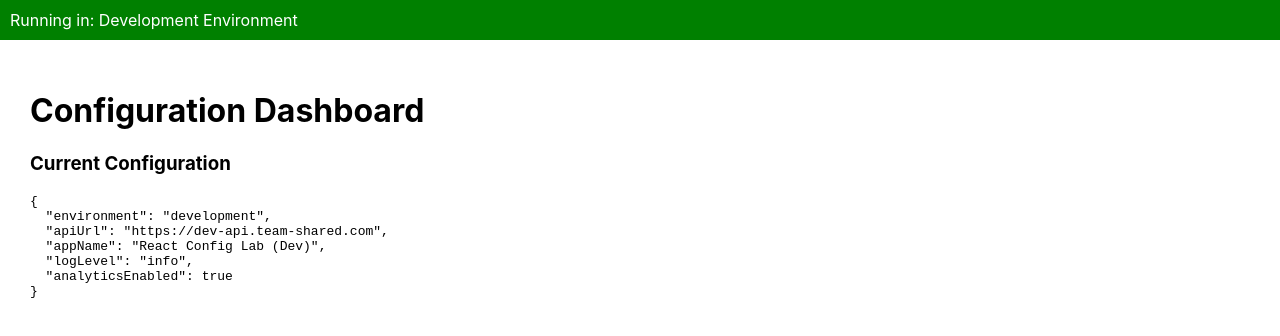
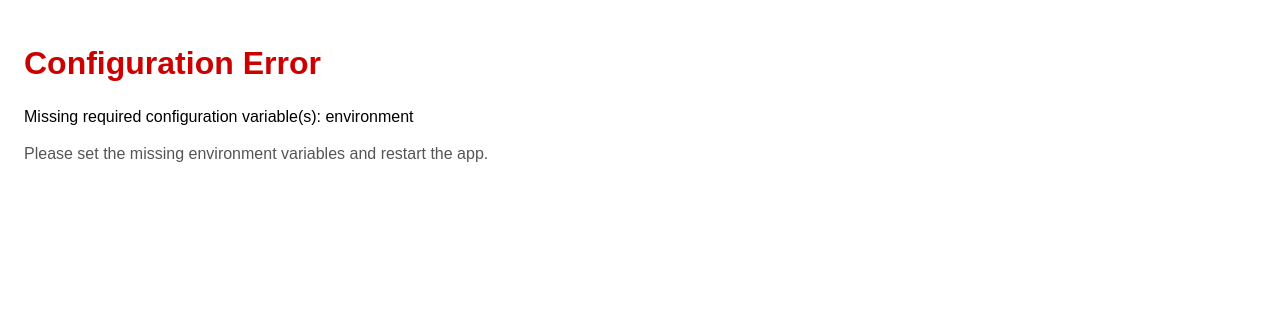
Before and after one commit to ikosafo/react-config-lab, a React (Create React App) app: page / in a window 1280 px wide. Shown: the top 336 px of the page. Built offline with nearby package versions, Linux system fonts and the light colour scheme.

Commit message:
Refined Sprint 1 Tasks 4 - 6

```diff
--- a/src/config/appConfig.js
+++ b/src/config/appConfig.js
@@ -1,22 +1,22 @@
-//We only want to print config when the app is in dev mode.
-//This variable is the condition to do that safely.
-//read the environment variable set by react and compare to the string isDevelopment,
-//then store the getValue, either true/false in the the variable 'is'
+// We only want to print config when the app is in development mode.
+// React sets REACT_APP_ENV to "development" locally and "production" in the build.
+// Check that value and log the full config object only when this is a local dev run.
 
-const isDevelopment = process.env.NODE_ENV === "development";
+const isDevelopment = process.env.REACT_APP_ENV === "development";
 
 const appConfig = {
-  environment: process.env.REACT_APP_ENV,
+  //environment: process.env.REACT_APP_ENV,
   apiUrl: process.env.REACT_APP_API_URL,
   appName: process.env.REACT_APP_APP_NAME,
   logLevel: process.env.REACT_APP_LOG_LEVEL,
-  analyticsEnabled: process.env.REACT_APP_ENABLE_ANALYTICS === "true"
+  analyticsEnabled: process.env.REACT_APP_ENABLE_ANALYTICS,
 };
 
 if (isDevelopment) {
-  console.groupCollapsed(" appConfig is in development mode");
+  console.groupCollapsed("appConfig is in development ");
   console.log(appConfig);
   console.groupEnd();
 }
 
+
 export default appConfig;
--- a/src/config/envValidator.js
+++ b/src/config/envValidator.js
@@ -2,19 +2,24 @@ import appConfig from "./appConfig";
 
 const requiredVariables = [
   "environment",
-  "apiUrl",
-  "appName",
-  "logLevel"
+  "apiUrl"
 ];
 
+// Optional values are safe to fill in with defaults at runtime.
+// These are allowed to be missing as long as the app can still run.
+//defines a function named validateConfig
+//makes it available for import from other files
 export const validateConfig = () => {
+  const missingKeys = requiredVariables.filter((key) => !appConfig[key]);
 
-  requiredVariables.forEach((key) => {
+  if (missingKeys.length > 0) {
+    const message = `Missing required configuration variable(s): ${missingKeys.join(", ")}`;
 
-    if (!appConfig[key]) {
-      throw new Error(`Missing configuration variable: ${key}`);
+    if (process.env.NODE_ENV === "development") {
+      console.error(`🚨 ${message}`);
     }
 
-  });
+    throw new Error(message);
+  }
 
 };
--- a/src/index.js
+++ b/src/index.js
@@ -3,13 +3,41 @@ import ReactDOM from 'react-dom/client';
 import './index.css';
 import App from './App';
 import reportWebVitals from './reportWebVitals';
+import { validateConfig } from './config/envValidator';
 
 const root = ReactDOM.createRoot(document.getElementById('root'));
-root.render(
-  <React.StrictMode>
-    <App />
-  </React.StrictMode>
-);
+
+const renderApp = () => {
+  root.render(
+    <React.StrictMode>
+      <App />
+    </React.StrictMode>
+  );
+};
+
+const renderConfigError = (message) => {
+  root.render(
+    <React.StrictMode>
+      <div style={{ padding: 24, fontFamily: 'sans-serif' }}>
+        <h1 style={{ color: '#c00' }}>Configuration Error</h1>
+        <p style={{ fontSize: 16, lineHeight: 1.6 }}>
+          {message}
+        </p>
+        <p style={{ color: '#555' }}>
+          Please set the missing environment variables and restart the app.
+        </p>
+      </div>
+    </React.StrictMode>
+  );
+};
+
+try {
+  validateConfig();
+  renderApp();
+} catch (error) {
+  console.error(error);
+  renderConfigError(error.message);
+}
 
 // If you want to start measuring performance in your app, pass a function
 // to log results (for example: reportWebVitals(console.log))
```
Also changed, not shown: 1 other file (tests, documents, lock files or other folders).
